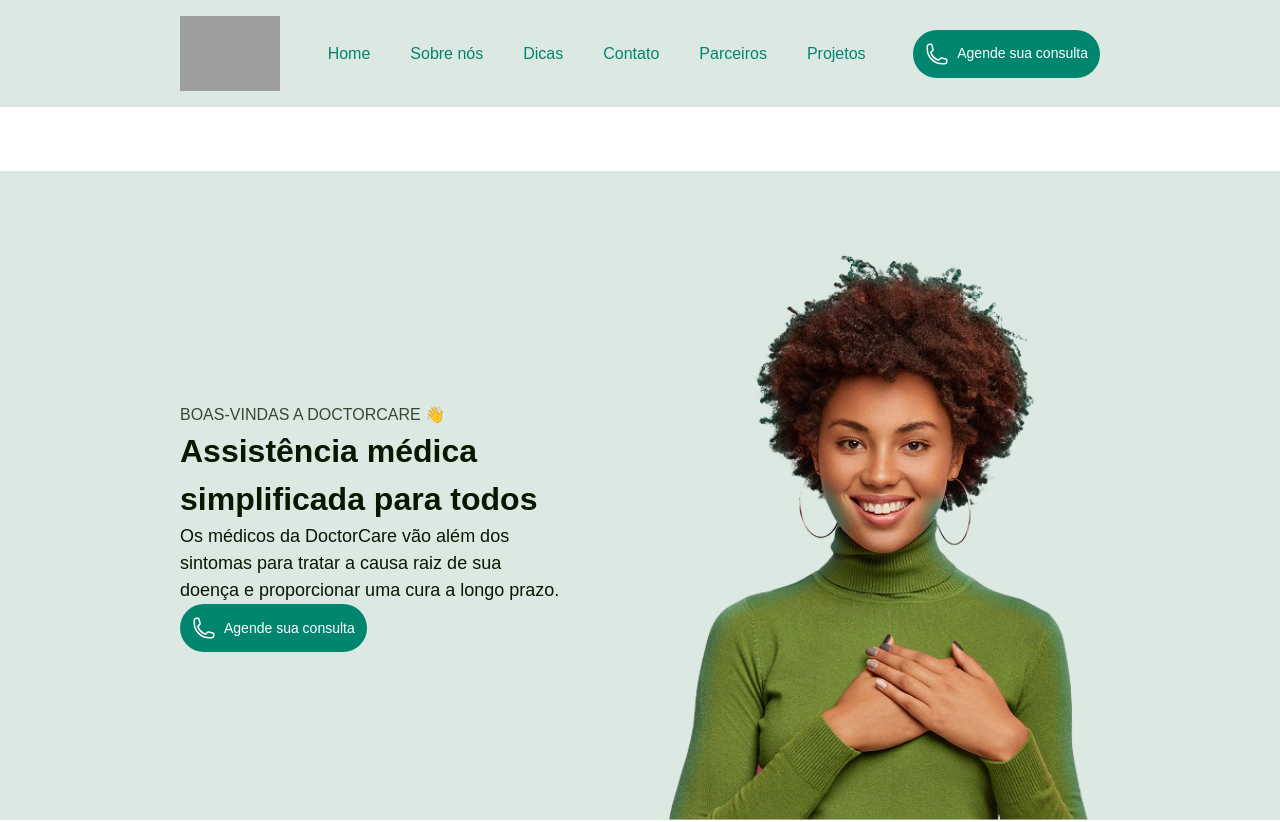
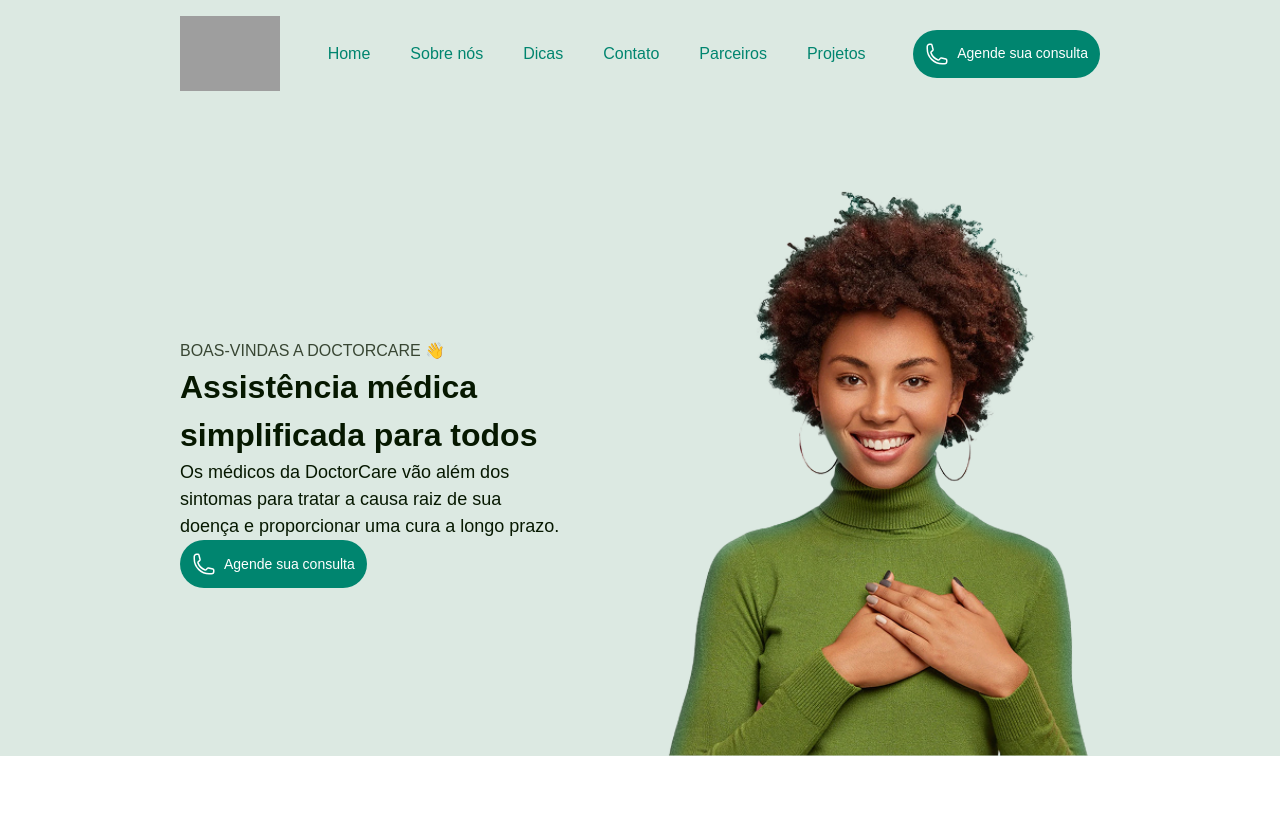
Before and after one commit to joserochadev/odonto-plus-site, a Next.js app: page / in a window 1280 px wide. Shown: the top 822 px of the page. Built offline with nearby package versions, Linux system fonts and the light colour scheme; grey boxes are pictures that could not be loaded.

Commit message:
fix(css): adjust margin global css from top to bottom

```diff
--- a/src/app/globals.css
+++ b/src/app/globals.css
@@ -83,7 +83,7 @@ link:hover {
 }
 
 .main-container {
-  @apply pt-(--section-spacing) mt-(--section-spacing);
+  @apply pt-(--section-spacing) mb-(--section-spacing);
 }
 
 @media (max-width: var(--screen-md)) {
```
